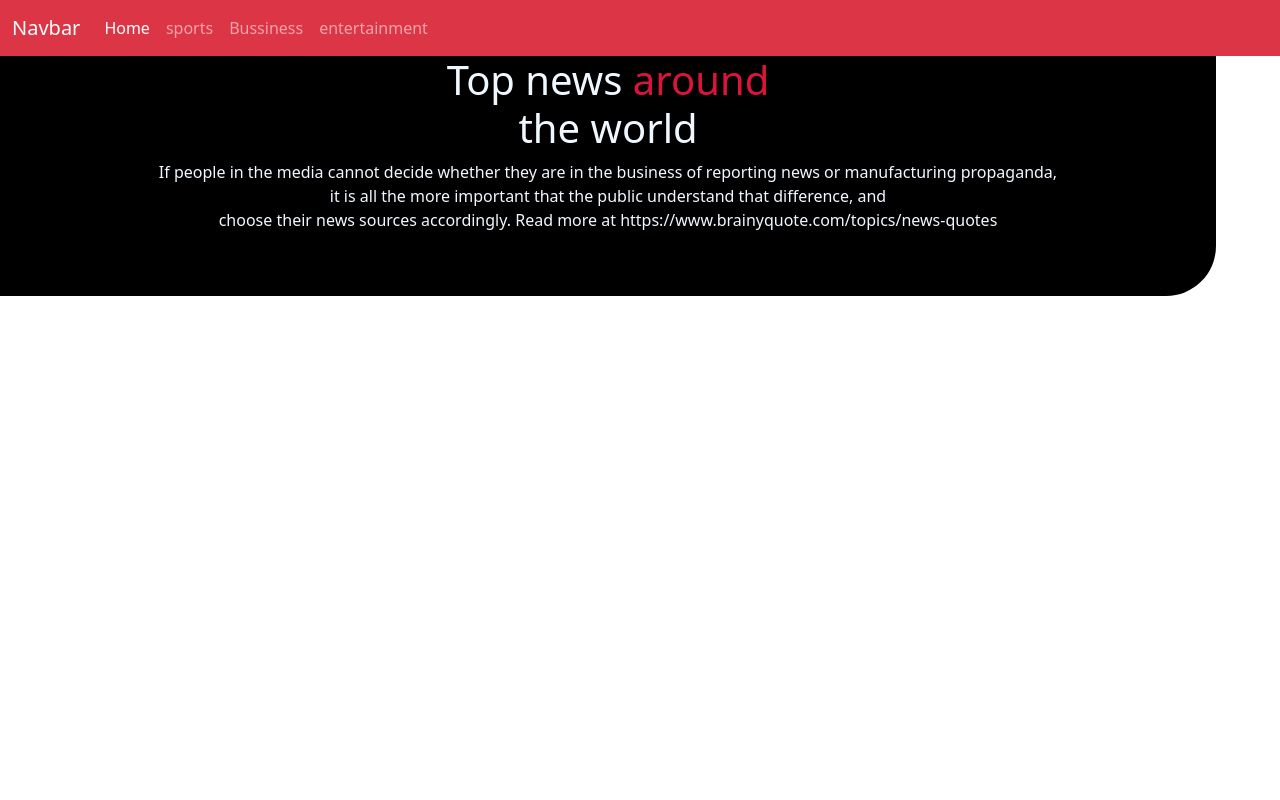
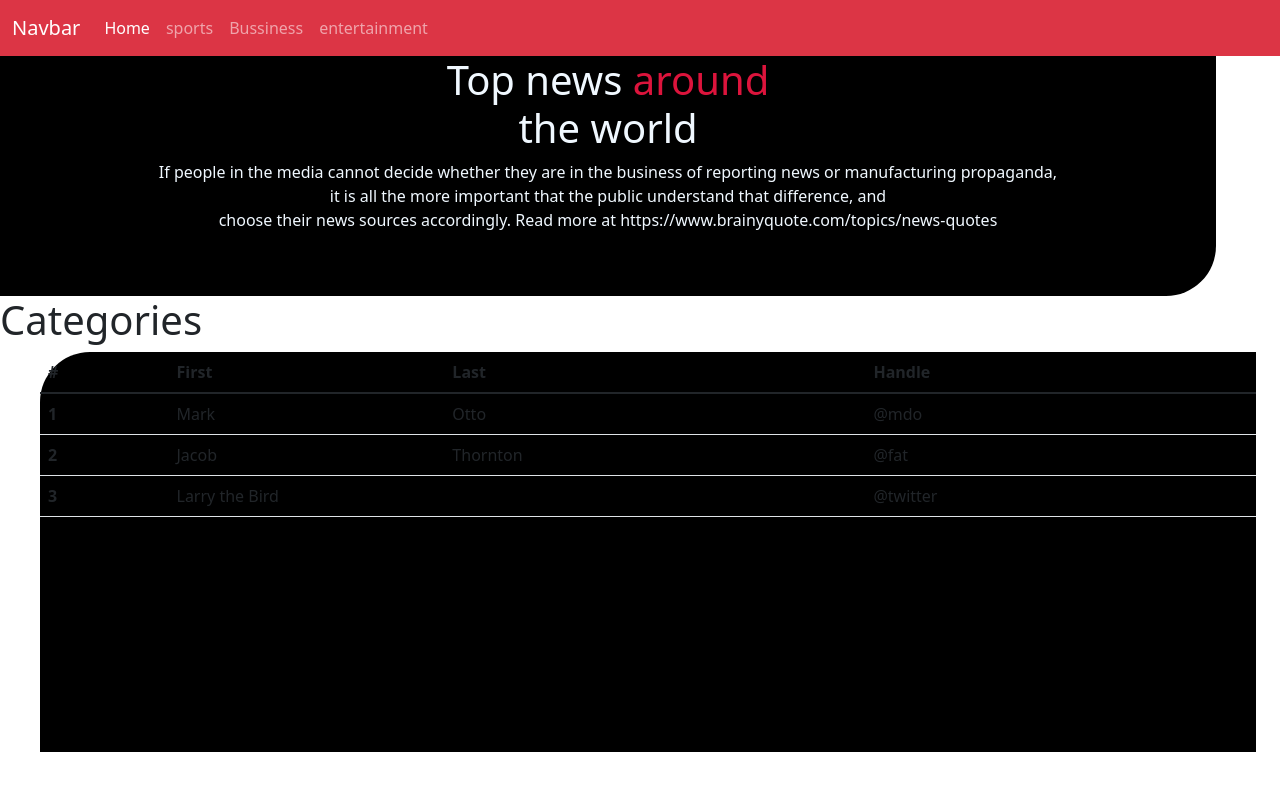
Before and after one commit to elijah-dot/pythonflask-newsapi, a Flask app: page / in a window 1280 px wide. Run offline with Flask 2, Linux system fonts and the light colour scheme.

Commit message:
display.html:created class footer and styled

```diff
--- a/app/static/css/display.css
+++ b/app/static/css/display.css
@@ -12,3 +12,12 @@
 
 
 }
+.footer{
+    height: 50vh;
+    width: 95vw;
+    margin-left: 40px;
+    background-color:black;
+    color: aliceblue;
+    border-radius: 50px 0px 0px 0px;
+
+}
--- a/app/templates/display.html
+++ b/app/templates/display.html
@@ -1,16 +1,61 @@
 <!-- styles block -->
-
 
 <!-- content  -->
 
-{%extends "base.html" %}
-{% block display %}
-<link rel="stylesheet" href="{{url_for('static',filename='css/display.css')}}" type="text/css">
+{%extends "base.html" %} {% block display %}
+<link
+  rel="stylesheet"
+  href="{{url_for('static',filename='css/display.css')}}"
+  type="text/css"
+/>
 <div class="one">
-    <h1>Top news <span>around </span><br> the world</h1>
-    <p>If people in the media cannot decide whether they are in the business of  reporting news or manufacturing propaganda, <br> it is all the more important that the public understand that difference, and <br> choose their news sources accordingly.
-        Read more at https://www.brainyquote.com/topics/news-quotes</p>
+  <h1>
+    Top news <span>around </span><br />
+    the world
+  </h1>
+  <p>
+    If people in the media cannot decide whether they are in the business of
+    reporting news or manufacturing propaganda, <br />
+    it is all the more important that the public understand that difference, and
+    <br />
+    choose their news sources accordingly. Read more at
+    https://www.brainyquote.com/topics/news-quotes
+  </p>
+</div>
+<div class="two">
+  <h1>Categories</h1>
+</div>
 
+<div class="footer">
+  <table class="table">
+    <thead>
+      <tr>
+        <th scope="col">#</th>
+        <th scope="col">First</th>
+        <th scope="col">Last</th>
+        <th scope="col">Handle</th>
+      </tr>
+    </thead>
+    <tbody>
+      <tr>
+        <th scope="row">1</th>
+        <td>Mark</td>
+        <td>Otto</td>
+        <td>@mdo</td>
+      </tr>
+      <tr>
+        <th scope="row">2</th>
+        <td>Jacob</td>
+        <td>Thornton</td>
+        <td>@fat</td>
+      </tr>
+      <tr>
+        <th scope="row">3</th>
+        <td colspan="2">Larry the Bird</td>
+        <td>@twitter</td>
+      </tr>
+    </tbody>
+  </table>
 </div>
 
 {% endblock %}
```
Also changed, not shown: app/requests.py (deleted).
